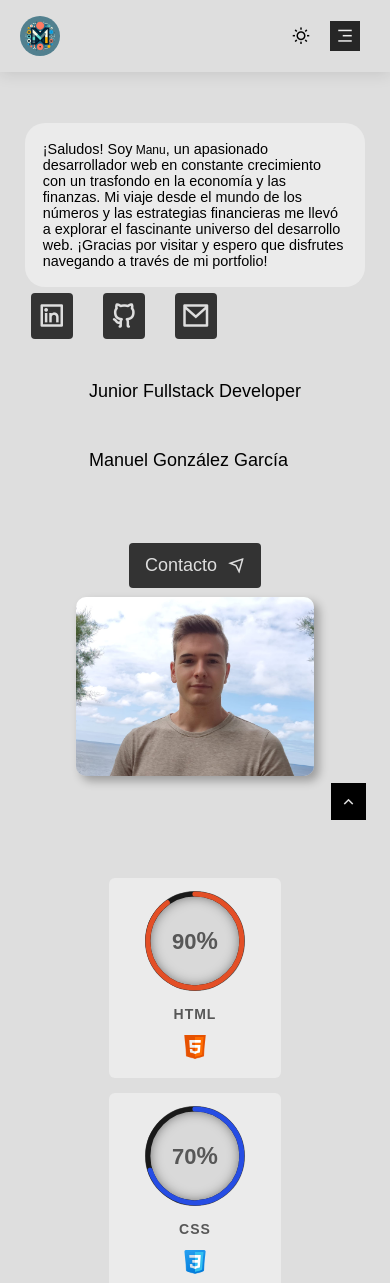
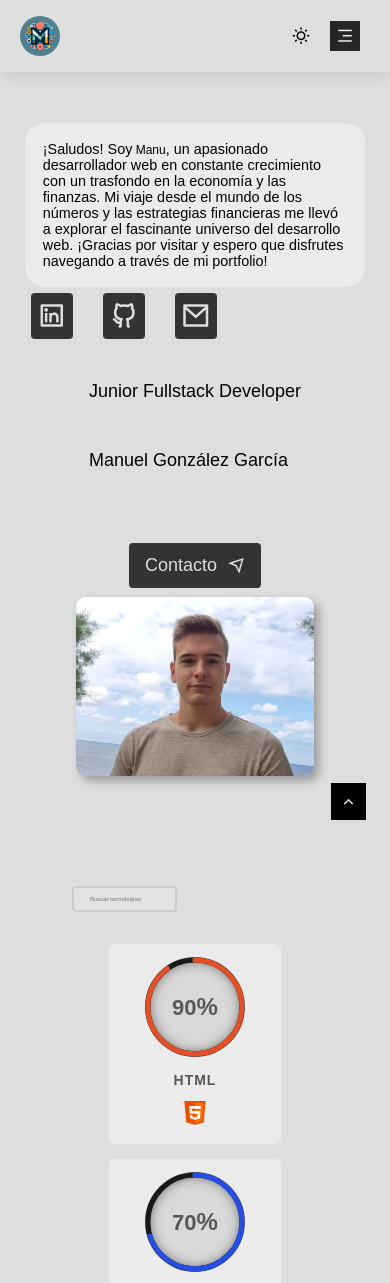
Before and after one commit to Manug0/Proyecto-4-Portfolio-Personal, a website built with Vite: page index.html in a window 390 px wide. Shown: the top 1283 px of the page. Built offline with nearby package versions, Linux system fonts and the light colour scheme; a web font is replaced by a local one.

Commit message:
add technologies search bar

```diff
--- a/components/languagesContent.js
+++ b/components/techContent.js
@@ -1,4 +1,8 @@
-export const languagesContent = `
+export const techContent = `
+<div class="search-container">
+  <input type="text" id="mySearch" class="mySearch" placeholder="Buscar tecnologías">
+</div>
+<div class="languagesContent">
   <div class="card">
     <div class="box">
       <div class="percent">
@@ -59,4 +63,5 @@ export const languagesContent = `
           <img src="./assets/icons8-react-40.png" alt="js-icon" />
     </div>
   </div>
+</div>
 `;
--- a/main.js
+++ b/main.js
@@ -2,7 +2,7 @@ import "./style.css";
 
 import { header } from "./components/header";
 import { homeContent } from "./components/homeContent";
-import { languagesContent } from "./components/languagesContent";
+import { techContent } from "./components/techContent";
 import { experienceContent } from "./components/experienceContent";
 import { projectsContent } from "./components/projectsContent";
 import { footer } from "./components/footer";
@@ -17,8 +17,8 @@ const createSectionHome = document.createElement("section");
 createSectionHome.classList.add("homeContent");
 createSectionHome.id = "home";
 
-const createSectionLanguages = document.createElement("section");
-createSectionLanguages.classList.add("languagesContent");
+const createSectionTech = document.createElement("section");
+createSectionTech.classList.add("techContent");
 
 const createSectionExperience = document.createElement("section");
 createSectionExperience.classList.add("experienceContent");
@@ -36,7 +36,7 @@ createScrollUp.classList.add("scrollup");
 document.body.appendChild(createHeader);
 document.body.appendChild(createMain);
 document.querySelector("main").appendChild(createSectionHome);
-document.querySelector("main").appendChild(createSectionLanguages);
+document.querySelector("main").appendChild(createSectionTech);
 document.querySelector("main").appendChild(createSectionExperience);
 document.querySelector("main").appendChild(createSectionProjects);
 document.querySelector("main").appendChild(createScrollUp);
@@ -44,13 +44,13 @@ document.body.appendChild(createFooter);
 
 document.querySelector("header").innerHTML = header;
 document.querySelector(".homeContent").innerHTML = homeContent;
-document.querySelector(".languagesContent").innerHTML = languagesContent;
+document.querySelector(".techContent").innerHTML = techContent;
 document.querySelector(".experienceContent").innerHTML = experienceContent;
 document.querySelector(".projectsContent").innerHTML = projectsContent;
 document.querySelector("footer").innerHTML = footer;
 document.querySelector(".scrollup").innerHTML = scrollUp;
 
-// Lógica
+// Funcionalidad
 
 const themeButton = document.getElementById("change-theme-button");
 const body = document.body;
@@ -105,10 +105,28 @@ const sr = ScrollReveal({
 });
 
 sr.reveal(
-	`.hero-container, .keypoints, .experienceContent > h2, .projects-section > h2, .experience-container > div:nth-child(1), .experience-container > div:nth-child(3)`,
+	`.hero-container, .keypoints, .experienceContent > h2, .projects-section > h2, .experience-container > div:nth-child(1), .experience-container > div:nth-child(3), .mySearch`,
 	{ origin: "left" }
 );
 sr.reveal(`.image-container, .experience-container > div:nth-child(2) `, {
 	origin: "right",
 });
 sr.reveal(`.card, .projects-list > ul`, { interval: 150 });
+
+function myFunction() {
+	let input, filter, cards;
+	input = document.getElementById("mySearch");
+	filter = input.value.toUpperCase();
+	cards = document.querySelectorAll(".card");
+
+	for (let i = 0; i < cards.length; i++) {
+		let title = cards[i].querySelector(".text");
+		if (title.innerText.toUpperCase().indexOf(filter) > -1) {
+			cards[i].style.display = "";
+		} else {
+			cards[i].style.display = "none";
+		}
+	}
+}
+
+document.getElementById("mySearch").onkeyup = myFunction;
--- a/style.css
+++ b/style.css
@@ -274,7 +274,24 @@ header a:hover {
 }
 
 /* LENGUAJES */
-
+.search-container {
+	display: flex;
+	justify-content: start;
+	width: 20%;
+	margin: 2rem 0 2rem 12rem;
+}
+.mySearch {
+	width: 100%;
+	padding: 12px 20px;
+	margin: 8px 0;
+	min-width: 105px;
+	border: 2px solid #ccc;
+	border-radius: 4px;
+	background-color: var(--tertiary-color);
+	color: var(--primary-color);
+	font-size: 16px;
+	transition: 0.5s;
+}
 .languagesContent {
 	position: relative;
 	min-height: 35vh;
@@ -561,6 +578,11 @@ footer {
 		width: 30px;
 		height: 30px;
 	}
+
+	.mySearch {
+		font-size: 12px;
+		margin-left: -4rem;
+	}
 }
 
 @media (max-width: 768px) {
@@ -696,6 +718,11 @@ footer {
 	.projects-list > ul {
 		width: 100%;
 	}
+	.mySearch {
+		font-size: 8px;
+		margin-left: -4rem;
+		padding: 8px 16px;
+	}
 }
 
 @media (max-width: 480px) {
@@ -710,4 +737,9 @@ footer {
 	.experienceContent .experience-container {
 		flex-direction: column;
 	}
+
+	.mySearch {
+		font-size: 6px;
+		margin-left: -6rem;
+	}
 }
```
